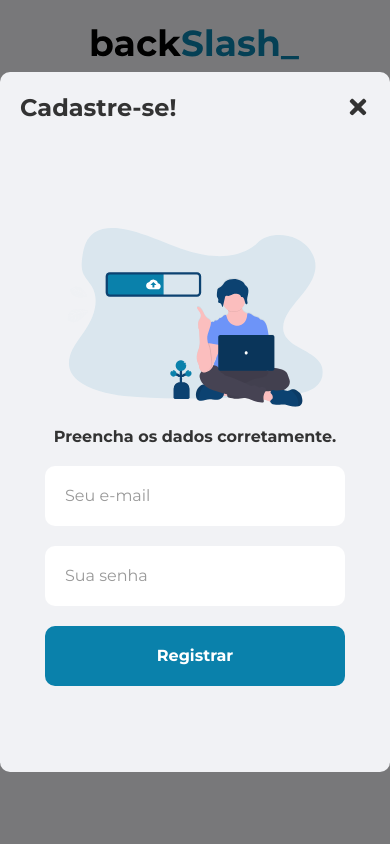
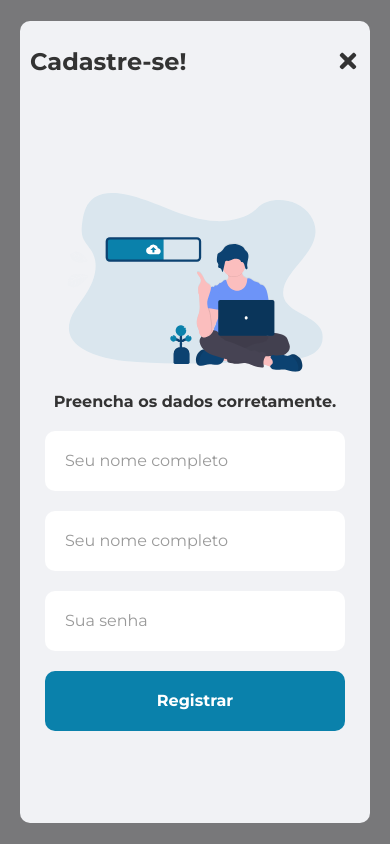
Before and after one commit to matheus-germano/backslash-frontend, a React (Create React App) app: page / in a window 390 px wide. Both pictures are taken after a click on the element "Cadastre-se". Built offline with nearby package versions, Linux system fonts and the light colour scheme.

Commit message:
fixing modal responsivity bugs

```diff
--- a/src/components/RegisterModal/elements.js
+++ b/src/components/RegisterModal/elements.js
@@ -18,6 +18,11 @@ export const ModalContainer = styled.div`
 
   background: var(--background);
   border-radius: 10px;
+
+  @media (max-width: 400px) {
+    width: 350px;
+    height: 95%;
+  }
 `;
 
 export const ModalHeader = styled.div`
@@ -32,6 +37,10 @@ export const ModalHeader = styled.div`
   svg {
     font-size: 1.5rem;
     cursor: pointer;
+  }
+
+  @media (max-width: 400px) {
+    padding: 10px;
   }
 `;
 
@@ -58,6 +67,10 @@ export const ModalBody = styled.div`
 
   img {
     width: 256px;
+  }
+
+  @media (max-width: 400px) {
+    padding: 10px;
   }
 `;
 
--- a/src/components/RegisterModal/index.js
+++ b/src/components/RegisterModal/index.js
@@ -19,13 +19,14 @@ import {
 } from './elements'
 
 export function RegisterModal({ isOpen }) {
+  const [name, setName] = useState('');
   const [email, setEmail] = useState('');
   const [password, setPassword] = useState('');
 
   function registerUser(e) {
     e.preventDefault();
 
-    if (email !== '' && password !== '') {
+    if (name !== '' && email !== '' && password !== '') {
       toast.success('Usuário autenticado.');
     } else {
       toast.error('Preencha os campos corretamente.');
@@ -47,7 +48,13 @@ export function RegisterModal({ isOpen }) {
               <ModalText>Preencha os dados corretamente.</ModalText>
               <ModalInput
                 type='text'
-                placeholder='Seu e-mail'
+                placeholder='Seu nome completo'
+                value={name}
+                onChange={e => setName(e.target.value)}
+              />
+              <ModalInput
+                type='text'
+                placeholder='Seu nome completo'
                 value={email}
                 onChange={e => setEmail(e.target.value)}
               />
```
